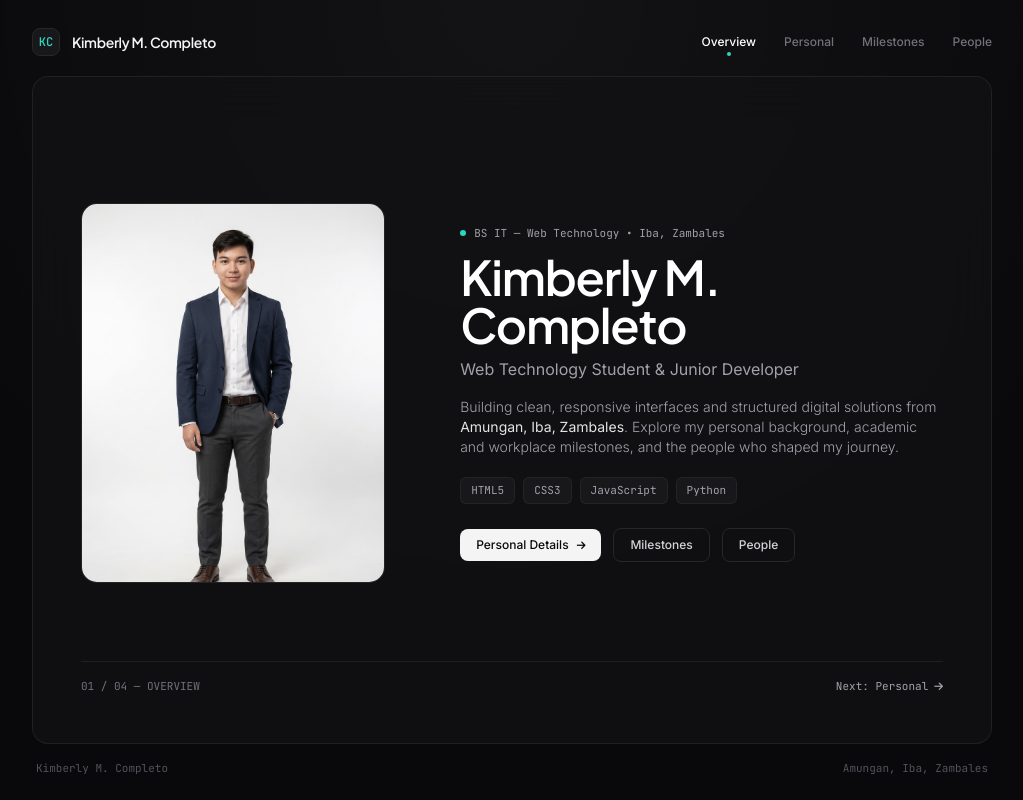
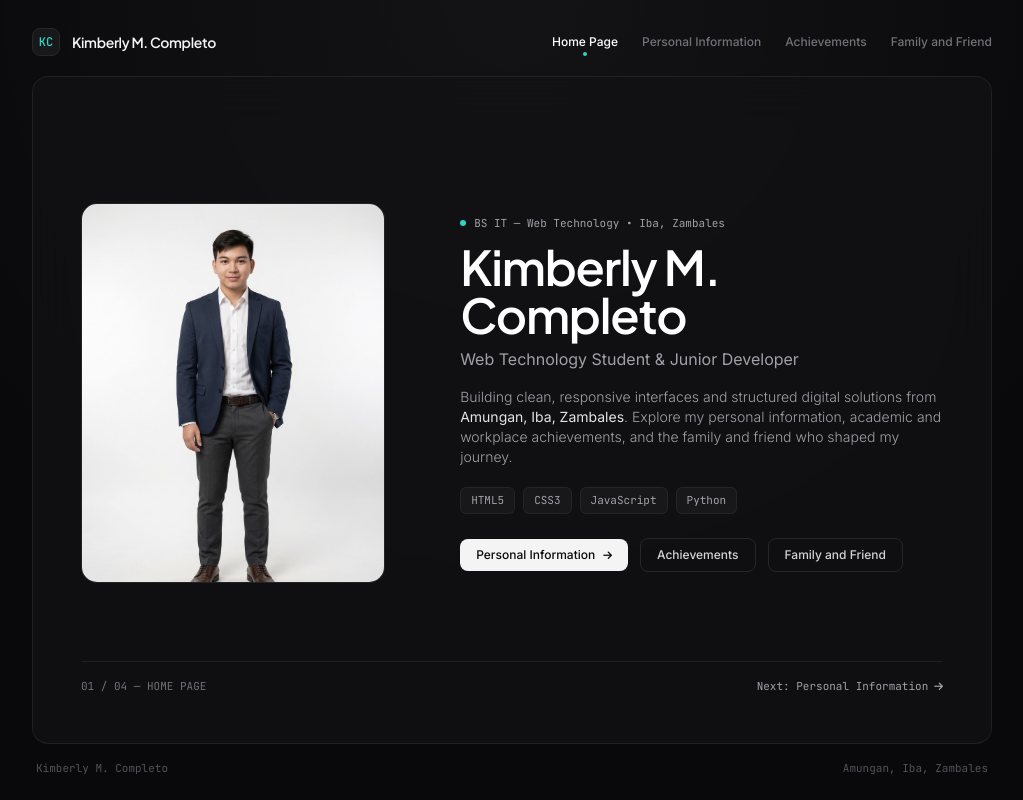
Before and after one commit to kltlpmc-dev/my_portfolio, a plain HTML site: page index.html in a window 1280 px wide. Shown: the whole page, without its empty margins (128-1151 px from the left). Drawn offline with nearby package versions, Linux system fonts and the light colour scheme.

Commit message:
Update index.html

```diff
--- a/index.html
+++ b/index.html
@@ -147,7 +147,7 @@
     <div class="flex flex-col h-full w-full max-w-5xl mx-auto px-4 sm:px-8 py-4 sm:py-6 gap-4 overflow-hidden">
 
         <!-- MINIMALIST HEADER -->
-        <header class="flex items-center justify-between py-1 shrink-0">
+        <header class="flex flex-wrap sm:flex-nowrap items-center justify-between gap-2 py-1 shrink-0">
             <a href="#home" class="flex items-center gap-3 group focus:outline-none">
                 <span class="w-7 h-7 rounded-lg bg-zinc-900 border border-zinc-800 flex items-center justify-center font-mono text-xs font-medium text-teal-400 group-hover:border-zinc-700 transition-colors">
                     KC
@@ -157,11 +157,11 @@
                 </span>
             </a>
 
-            <nav aria-label="Primary Navigation" class="flex items-center gap-5 sm:gap-7 text-xs font-medium">
-                <a href="#home" class="nav-link">Overview</a>
-                <a href="#about" class="nav-link">Personal</a>
-                <a href="#achievements" class="nav-link">Milestones</a>
-                <a href="#family-friends" class="nav-link">People</a>
+            <nav aria-label="Primary Navigation" class="flex items-center gap-4 sm:gap-6 text-xs font-medium">
+                <a href="#home" class="nav-link whitespace-nowrap">Home Page</a>
+                <a href="#about" class="nav-link whitespace-nowrap">Personal Information</a>
+                <a href="#achievements" class="nav-link whitespace-nowrap">Achievements</a>
+                <a href="#family-friends" class="nav-link whitespace-nowrap">Family and Friend</a>
             </nav>
         </header>
 
@@ -169,7 +169,7 @@
         <main class="viewport-stage flex-1 min-h-0 w-full overflow-hidden">
 
             <!-- =============================================================== -->
-            <!-- VIEW 1: OVERVIEW (#home)                                        -->
+            <!-- VIEW 1: HOME PAGE (#home)                                       -->
             <!-- =============================================================== -->
             <section id="home" class="view-slide flex-col justify-between minimal-surface rounded-2xl p-6 sm:p-10 lg:p-12 overflow-hidden">
                 <div class="flex-1 min-h-0 grid grid-cols-1 lg:grid-cols-12 items-center gap-6 lg:gap-12 overflow-hidden">
@@ -200,7 +200,7 @@
                         </p>
 
                         <p class="text-xs sm:text-sm text-zinc-400 leading-relaxed mt-4 max-w-lg font-light">
-                            Building clean, responsive interfaces and structured digital solutions from <span class="text-zinc-200 font-normal">Amungan, Iba, Zambales</span>. Explore my personal background, academic and workplace milestones, and the people who shaped my journey.
+                            Building clean, responsive interfaces and structured digital solutions from <span class="text-zinc-200 font-normal">Amungan, Iba, Zambales</span>. Explore my personal information, academic and workplace achievements, and the family and friend who shaped my journey.
                         </p>
 
                         <!-- Minimal Stack Tags -->
@@ -214,14 +214,14 @@
                         <!-- Clean Navigation Actions -->
                         <div class="mt-6 flex flex-wrap items-center justify-center lg:justify-start gap-3">
                             <a href="#about" class="px-4 py-2 bg-zinc-100 hover:bg-white text-zinc-950 font-medium text-xs rounded-lg transition-colors flex items-center gap-2">
-                                <span>Personal Details</span>
+                                <span>Personal Information</span>
                                 <i class="fa-solid fa-arrow-right text-[10px]"></i>
                             </a>
                             <a href="#achievements" class="px-4 py-2 bg-transparent hover:bg-zinc-900 text-zinc-300 font-medium text-xs rounded-lg border border-zinc-800 transition-colors">
-                                Milestones
+                                Achievements
                             </a>
                             <a href="#family-friends" class="px-4 py-2 bg-transparent hover:bg-zinc-900 text-zinc-300 font-medium text-xs rounded-lg border border-zinc-800 transition-colors">
-                                People
+                                Family and Friend
                             </a>
                         </div>
                     </div>
@@ -230,9 +230,9 @@
 
                 <!-- Minimalist Bottom Index Bar -->
                 <div class="pt-4 border-t border-zinc-800/70 flex items-center justify-between text-[11px] font-mono text-zinc-500 shrink-0">
-                    <span>01 / 04 — OVERVIEW</span>
+                    <span>01 / 04 — HOME PAGE</span>
                     <a href="#about" class="text-zinc-400 hover:text-white transition-colors flex items-center gap-1.5">
-                        <span>Next: Personal</span>
+                        <span>Next: Personal Information</span>
                         <i class="fa-solid fa-arrow-right text-[10px]"></i>
                     </a>
                 </div>
@@ -349,10 +349,10 @@
                 <div class="pt-3 border-t border-zinc-800/70 flex items-center justify-between text-[11px] font-mono shrink-0">
                     <a href="#home" class="text-zinc-500 hover:text-zinc-200 transition-colors flex items-center gap-1.5">
                         <i class="fa-solid fa-arrow-left text-[10px]"></i>
-                        <span>Overview</span>
+                        <span>Home Page</span>
                     </a>
                     <a href="#achievements" class="text-zinc-300 hover:text-white transition-colors flex items-center gap-1.5">
-                        <span>Next: Milestones</span>
+                        <span>Next: Achievements</span>
                         <i class="fa-solid fa-arrow-right text-[10px]"></i>
                     </a>
                 </div>
@@ -364,7 +364,7 @@
             <section id="achievements" class="view-slide flex-col justify-between minimal-surface rounded-2xl p-6 sm:p-8 overflow-hidden gap-4">
                 <div class="flex items-baseline justify-between pb-3 border-b border-zinc-800/70 shrink-0">
                     <h2 class="text-base sm:text-lg font-display font-semibold text-white tracking-tight">
-                        Academic &amp; Workplace Milestones
+                        Achievements
                     </h2>
                     <span class="text-[11px] font-mono text-zinc-500">03 / 04</span>
                 </div>
@@ -444,22 +444,22 @@
                 <div class="pt-3 border-t border-zinc-800/70 flex items-center justify-between text-[11px] font-mono shrink-0">
                     <a href="#about" class="text-zinc-500 hover:text-zinc-200 transition-colors flex items-center gap-1.5">
                         <i class="fa-solid fa-arrow-left text-[10px]"></i>
-                        <span>Personal</span>
+                        <span>Personal Information</span>
                     </a>
                     <a href="#family-friends" class="text-zinc-300 hover:text-white transition-colors flex items-center gap-1.5">
-                        <span>Next: People</span>
+                        <span>Next: Family and Friend</span>
                         <i class="fa-solid fa-arrow-right text-[10px]"></i>
                     </a>
                 </div>
             </section>
 
             <!-- =============================================================== -->
-            <!-- VIEW 4: PEOPLE (#family-friends)                                -->
+            <!-- VIEW 4: FAMILY AND FRIEND (#family-friends)                     -->
             <!-- =============================================================== -->
             <section id="family-friends" class="view-slide flex-col justify-between minimal-surface rounded-2xl p-6 sm:p-8 overflow-hidden gap-4">
                 <div class="flex items-baseline justify-between pb-3 border-b border-zinc-800/70 shrink-0">
                     <h2 class="text-base sm:text-lg font-display font-semibold text-white tracking-tight">
-                        Family &amp; Friend
+                        Family and Friend
                     </h2>
                     <span class="text-[11px] font-mono text-zinc-500">04 / 04</span>
                 </div>
@@ -500,7 +500,7 @@
                                 <span class="text-[10px] font-mono text-zinc-500">Support</span>
                             </div>
                             <p class="text-[11px] text-zinc-400 leading-relaxed font-light">
-                                My adoptive mother who stepped up to work and supported me all the way through my studies.
+                                My adopted mother who stepped up to work and supported me all the way through my studies.
                             </p>
                         </figcaption>
                     </figure>
@@ -530,10 +530,10 @@
                 <div class="pt-3 border-t border-zinc-800/70 flex items-center justify-between text-[11px] font-mono shrink-0">
                     <a href="#achievements" class="text-zinc-500 hover:text-zinc-200 transition-colors flex items-center gap-1.5">
                         <i class="fa-solid fa-arrow-left text-[10px]"></i>
-                        <span>Milestones</span>
+                        <span>Achievements</span>
                     </a>
                     <a href="#home" class="text-zinc-300 hover:text-white transition-colors flex items-center gap-1.5">
-                        <span>Back to Overview</span>
+                        <span>Back to Home Page</span>
                         <i class="fa-solid fa-arrow-up text-[10px]"></i>
                     </a>
                 </div>
```
